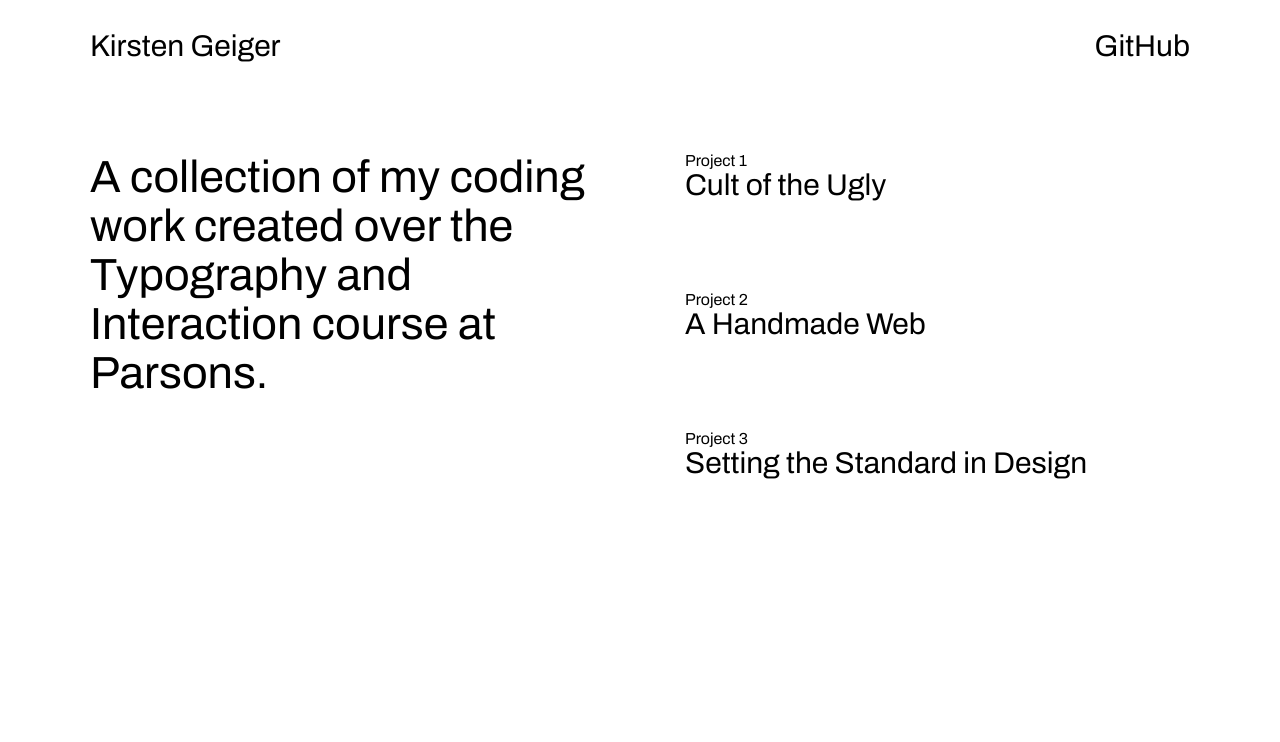
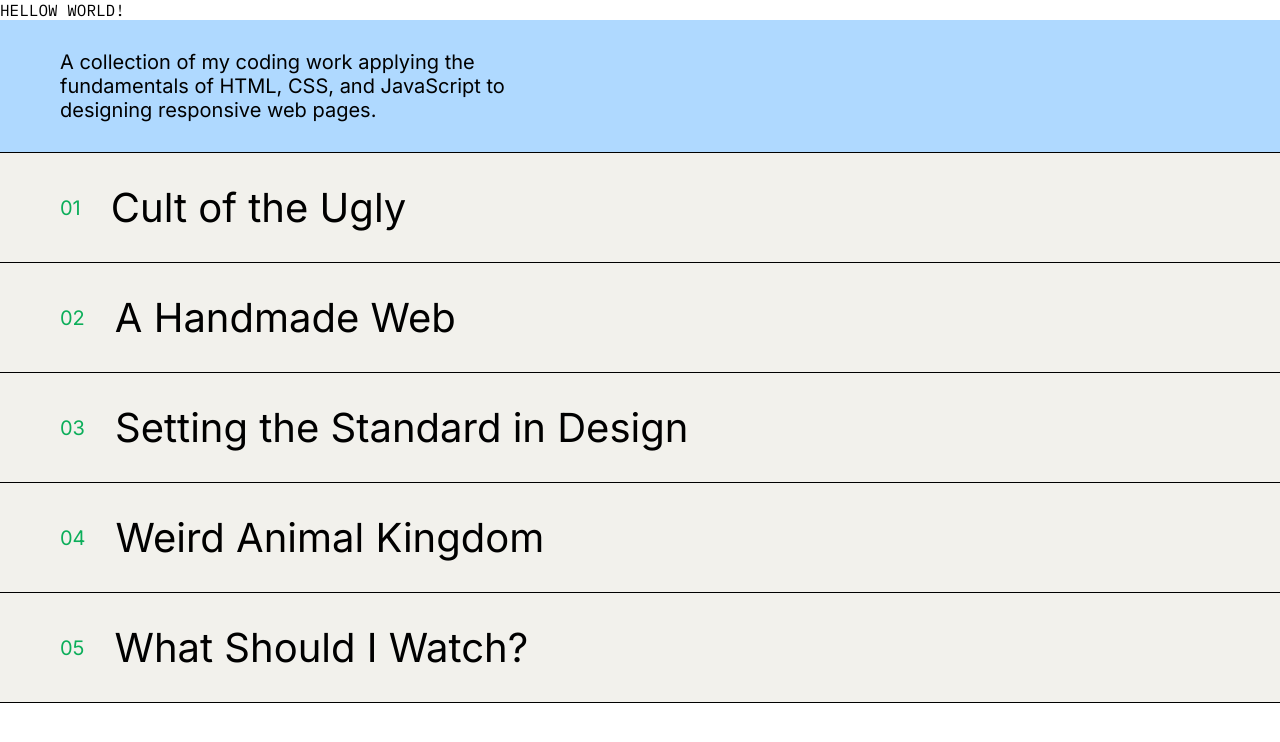
Before and after one commit to kirstengeiger/kirstengeiger.github.io, a plain HTML site: page index.html in a window 1280 px wide. Drawn offline with Linux system fonts and the light colour scheme; a web font is replaced by a local one.

Commit message:
Styled intro and ol

```diff
--- a/assets/style.css
+++ b/assets/style.css
@@ -1,19 +1,28 @@
 @import url('https://fonts.googleapis.com/css2?family=Archivo:ital,wght@0,400;0,500;0,600;0,700;1,400&display=swap');
 
+/* font-family: "Young Serif", serif; */
+@import url('https://fonts.googleapis.com/css2?family=Jersey+10&family=Rubik:ital,wght@0,300..900;1,300..900&family=Young+Serif&display=swap');
+
+/* font-family: "Inter", sans-serif; */
+@import url('https://fonts.googleapis.com/css2?family=Inter:wght@100..900&family=Jersey+10&family=Rubik:ital,wght@0,300..900;1,300..900&family=Young+Serif&display=swap');
+
+/* font-family: "IBM Plex Mono", monospace; */
+@import url('https://fonts.googleapis.com/css2?family=IBM+Plex+Mono:ital,wght@0,100;0,200;0,300;0,400;0,500;0,600;0,700;1,100;1,200;1,300;1,400;1,500;1,600;1,700&family=Inter:wght@100..900&family=Jersey+10&family=Rubik:ital,wght@0,300..900;1,300..900&family=Young+Serif&display=swap');
+
 :root {
-    --font-size: 30px;
-
+    --type-p: 20px;
+    --h2-p: calc(var(--type-p) * 1);
+    --title-p: calc(var(--type-p) * 2);
     --header-p: calc(var(--font-size) * 1);
-
     --intro-p: calc(var(--font-size) * 1.5);
-
     --li-p: calc(var(--font-size) * 1);
+    --li-padding: calc(var(--title-p) * 0.5);
 
     --footer-p: calc(var(--font-size) * 0.9);
 
     --color: blue;
 
-    --gutter: calc(var(--font-size) * 1.5);
+    --gutter: calc(var(--type-p) * 1.5);
 }
 
 /* @media (min-width:600px) {
@@ -22,65 +31,55 @@
     }
 } */
 
-body {
-    font-family: 'Archivo', sans-serif;
-    padding-left: calc(var(--gutter) * 2);
-    padding-right: calc(var(--gutter) * 2);
-}
-
-header {
-    display: flex;
-    justify-content: space-between;
-    position: relative;
-    padding-top: calc(var(--header-p) * 1);
-    width: 100%;
-}
-
-header p {
-    font-size: var(--header-p);
-}
-
 main {
-    display: flex;
-    padding-bottom: calc(var(--gutter) * 3);
-    padding-top: calc(var(--gutter) * 2);
+    /* display: flex; */
     row-gap: var(--gutter);
 }
 
+.hello {
+    /* transform: rotate(90deg); */
+    font-family: "IBM Plex Mono", monospace;
+    text-transform: uppercase;
+}
+
+.intro p,
+h2,
+.title {
+    font-family: "Inter", sans-serif;;
+}
+
 .intro {
-    width: 50%;
+    background-color: #AFD9FF;
 }
 
 .intro p {
-    font-size: var(--intro-p);
+    font-size: var(--type-p);
+    max-width: 40vw;
+    padding-top: var(--gutter);
     padding-bottom: var(--gutter);
-}
-
-ol {
-    width: 50%;
-    margin-left: var(--gutter);
-    margin-left: calc(var(--gutter) * 2);
+    padding-left: calc(var(--gutter) * 2);
 }
 
 li {
-    padding-bottom: calc(var(--gutter) * 2);
+    background-color: #F2F1EC;
+    display: flex;
+    align-items: center;
+    padding-top: var(--gutter);
+    padding-bottom: var(--gutter);
+    padding-left: calc(var(--gutter) * 2);
+    border-top: solid 1.5px black;
 }
 
-li p {
-    font-size: var(--li-p);
-    padding-bottom: calc(var(--li-p) * 0.5);
+ol li:last-child {
+    border-bottom: solid 1.5px black;
+}
+
+h2 {
+    font-size: var(--h2-p);
+    color: #0CAE5A;
 }
 
 .title {
-    font-size: var(--font-size);
+    font-size: var(--title-p);
+    padding-left: var(--gutter);
 }
-
-footer {
-    position: fixed;
-    bottom: 0;
-    padding-bottom: calc(var(--header-p) * 1);
-}
-
-footer p {
-    font-size: var(--footer-p);
-}
--- a/index.html
+++ b/index.html
@@ -5,29 +5,40 @@
         <link href="/assets/style.css" rel="stylesheet">
     </head>
     <body>
-        <header>
+        <!-- <header>
             <p>Kirsten Geiger</p>
             <p><a href="https://github.com/kirstengeiger?tab=repositories">GitHub</a></p>
-        </header>
+        </header> -->
         <main>
+        <section class="hello">
+            <h1>Hellow World!</h1>
+        </section>
         <section class="intro">
             <!-- <p>Hi there!</p> -->
-            <p>A collection of my coding work created over the Typography and Interaction course at Parsons.</p>
-        </section>
+            <p>A collection of my coding work applying the fundamentals of HTML, CSS, and JavaScript to designing responsive web pages.</p>
             <ol>
                 <li>
-                <h1>Project 1</h1>
+                    <h2>01</h2>
                     <a href="https://kirstengeiger.github.io/cultoftheugly/" class="title">Cult of the Ugly</a>
                 </li>
                 <li>
-                <h1>Project 2</h1>
+                    <h2>02</h2>
                     <a href="https://kritsd.github.io/spread/" class="title">A Handmade Web</a>
                 </li>
                 <li>
-                <h1>Project 3</h1>
+                    <h2>03</h2>
                     <a href="https://kirstengeiger.github.io/binding/" class="title">Setting the Standard in Design</a>
                 </li>
+                <li>
+                    <h2>04</h2>
+                    <a href="https://kirstengeiger.github.io/binding/" class="title">Weird Animal Kingdom</a>
+                </li>
+                <li>
+                    <h2>05</h2>
+                    <a href="https://kirstengeiger.github.io/binding/" class="title">What Should I Watch?</a>
+                </li>
             </ol>
+        </section>
         </main>
         <!-- <footer>
             <p>GitHub</p>
```
Lines whose indentation alone changed are shown as unchanged.
